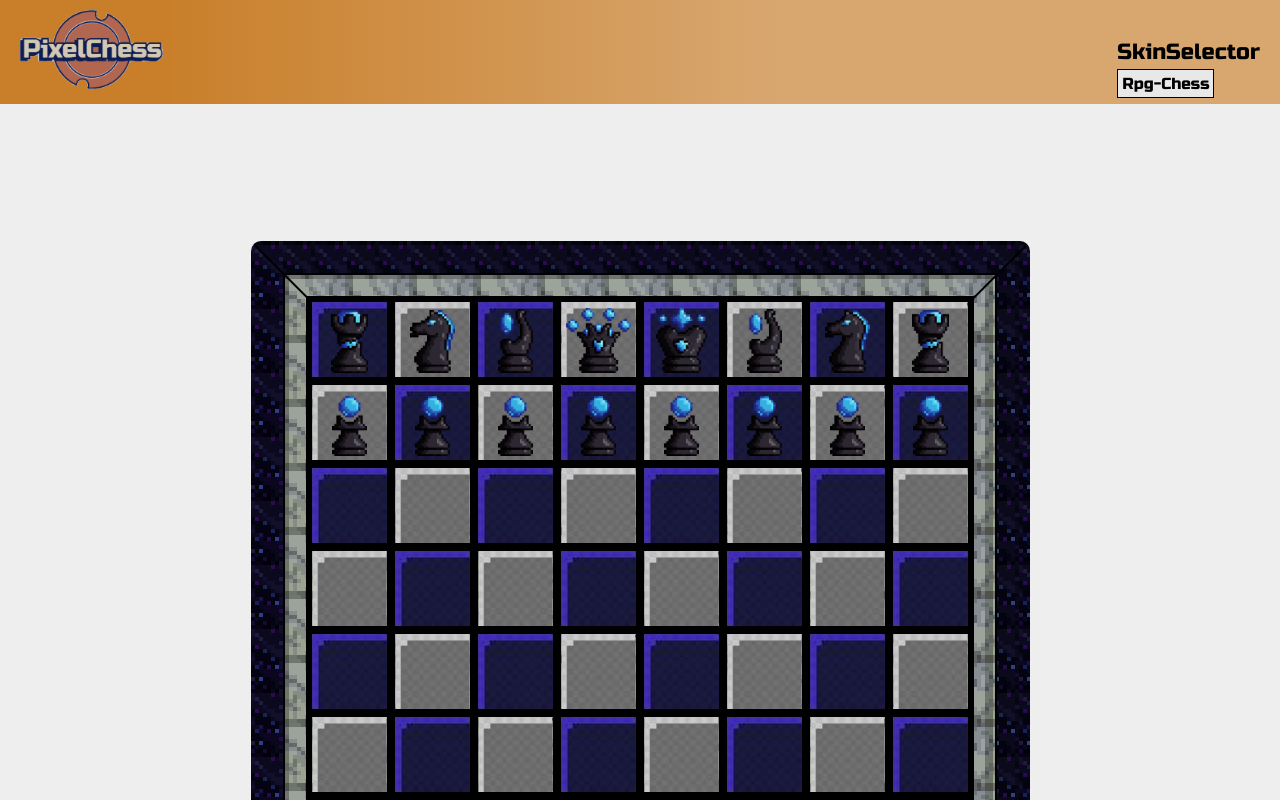
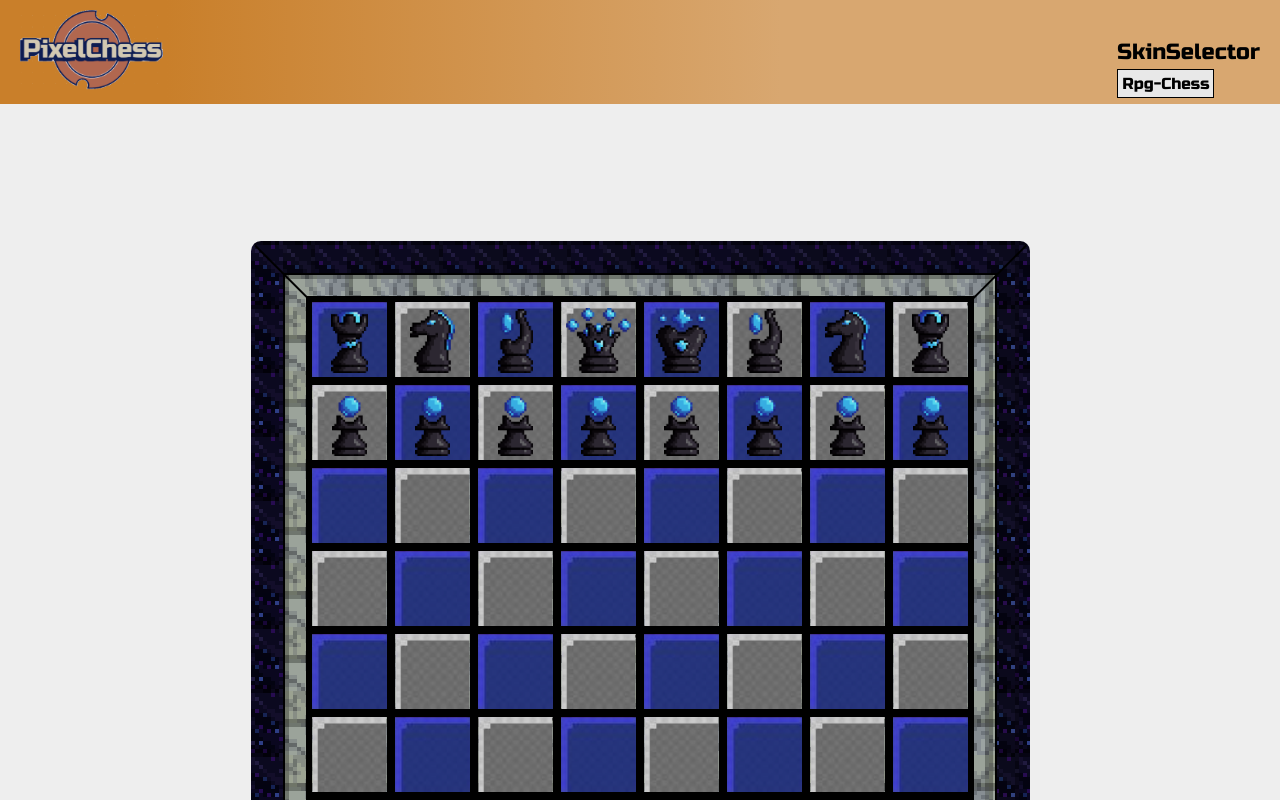
Before and after one commit to MrAminHasanov/React-Chees, a React (Create React App) app: page / in a window 1280 px wide. Shown: the top 800 px of the page. Built offline with nearby package versions, Linux system fonts and the light colour scheme.

Commit message:
reserve skin copy

```diff
--- a/src/component/Body/Table/TableContent/Square/Square.jsx
+++ b/src/component/Body/Table/TableContent/Square/Square.jsx
@@ -45,6 +45,11 @@ function Square({ id, squareMathColor }) {
   return (
     <div id={id} className={squareClassNames} >
       <img src={squareSkin} className={c.backgroundImg} alt={squareColorOrder} />
+      {
+      squareColorOrder === "black" ?
+      <div className={c.imgBlack}></div>:
+      <div className={c.imgWhite}></div>
+      }
       <div onClick={() => squareOnClick()} className={c.figureContainer}>
         {
           <Figures
--- a/src/component/Body/Table/TableContent/Square/Square.module.scss
+++ b/src/component/Body/Table/TableContent/Square/Square.module.scss
@@ -21,6 +21,28 @@
     align-items: flex-end;
     padding-bottom: 4px;
 }
+
+.imgBlack {
+    // opacity: 0.2;
+    z-index: -1;
+    top: 1px;
+    position: absolute;
+    background-color: rgba(62, 100, 236, 0.363);
+    width: 100%;
+    height: 100%;
+    content: " ";
+}
+
+// .imgWhite {
+
+//     z-index: -1;
+//     top: 1px;
+//     position: absolute;
+//     background-color: rgba(97, 97, 97, 0.28);
+//     width: 100%;
+//     height: 100%;
+//     content: " ";
+// }
 
 .moveableSquare {
     .figureContainer::after {
```
